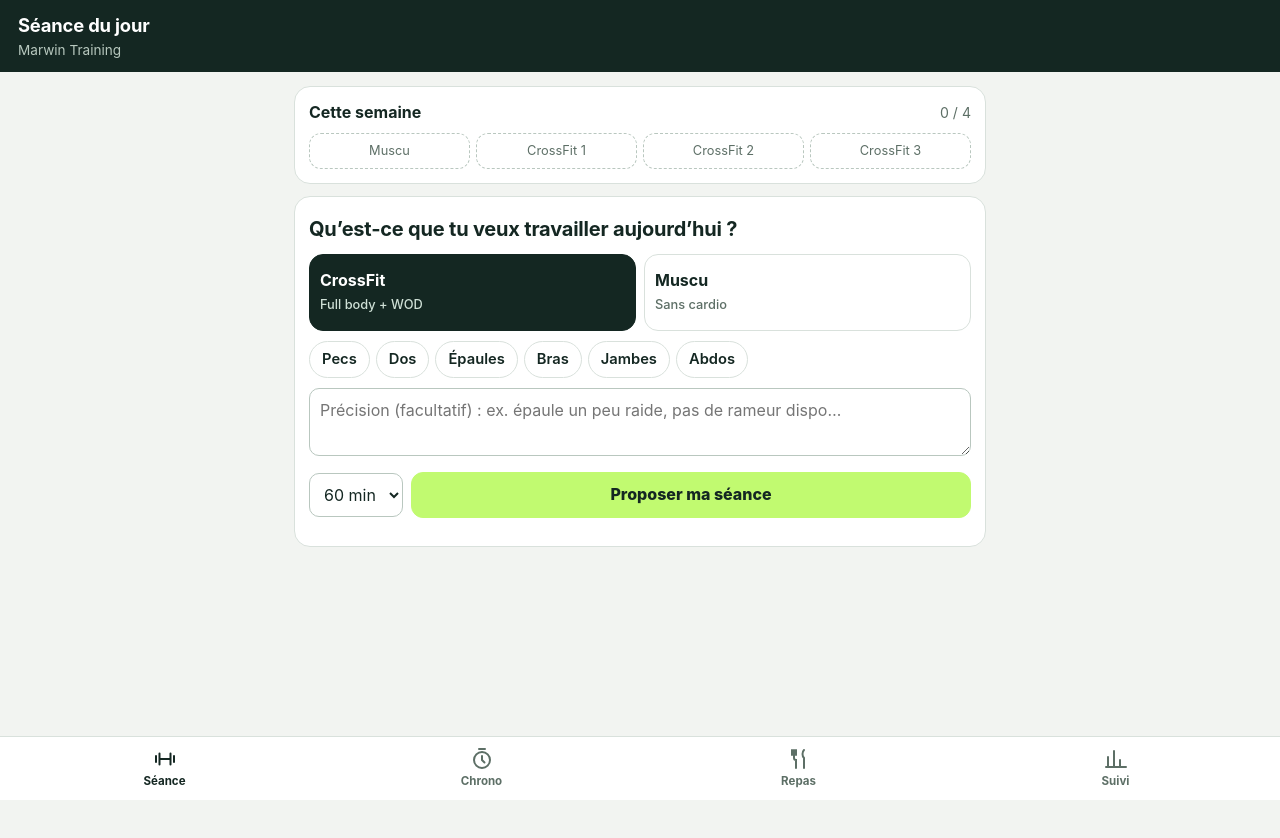
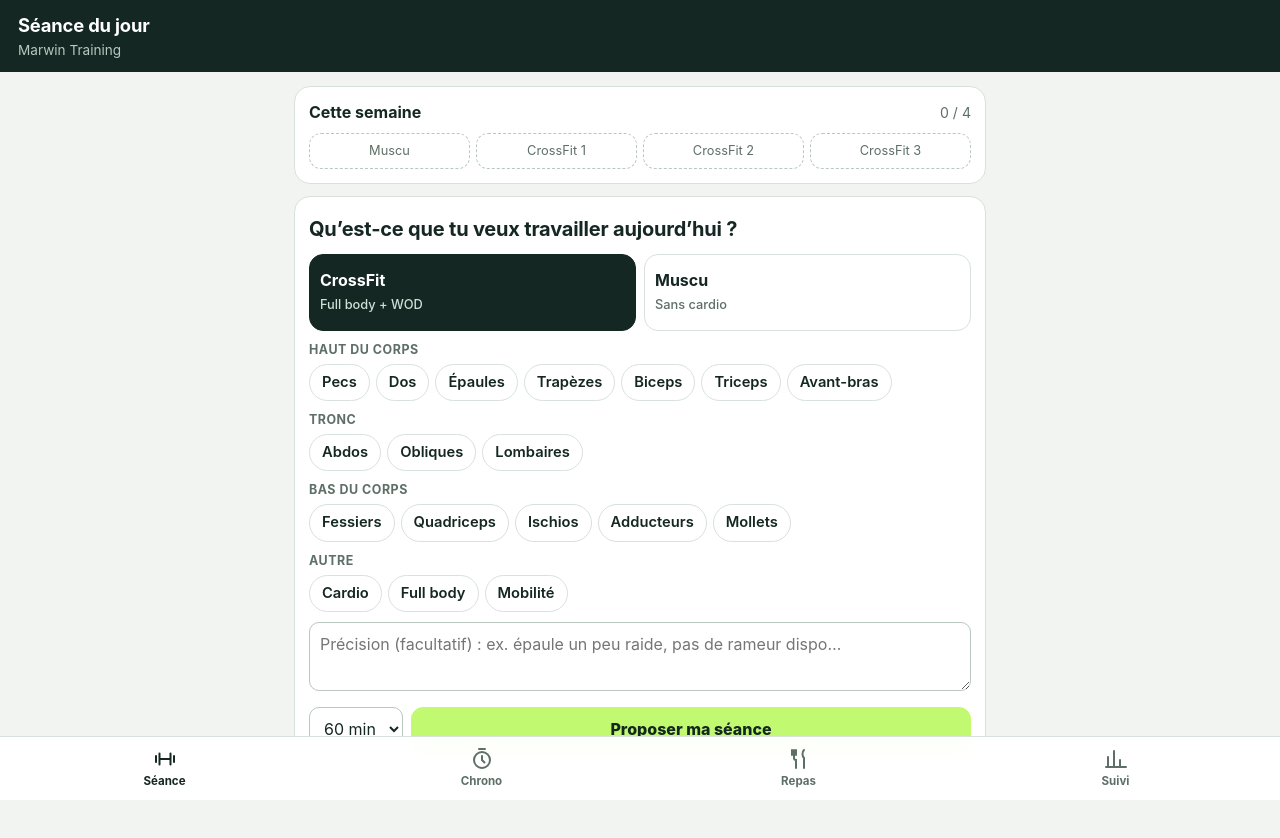
Before and after one commit to wingo95/marwin-training, a plain HTML site: page index.html in a window 1280 px wide. Before the commit the page ends 800 px from the top, so only its background shows below. Drawn offline with Linux system fonts and the light colour scheme.

Commit message:
Séance : toutes les zones musculaires + cardio

```diff
--- a/index.html
+++ b/index.html
@@ -29,7 +29,7 @@ main{padding:14px 14px calc(96px + env(safe-area-inset-bottom));max-width:720px;
 h2{font-size:1.25rem;margin:4px 0 10px;letter-spacing:-.01em}h3{font-size:1.05rem;margin:16px 0 6px}
 .card{background:var(--card);border:1px solid var(--line);border-radius:16px;padding:14px;margin:0 0 12px}
 .muted{color:var(--muted)}.small{font-size:.88rem}.row{display:flex;gap:8px;flex-wrap:wrap;align-items:center}.grow{flex:1}
-.chips{display:flex;flex-wrap:wrap;gap:6px}.chip{border-radius:999px;padding:7px 12px;font-size:.92rem}.chip.on{background:var(--ink);color:#fff;border-color:var(--ink)}
+.chips{display:flex;flex-wrap:wrap;gap:6px}.grp{margin:10px 0 5px;font-size:.78rem;font-weight:750;color:var(--muted);text-transform:uppercase;letter-spacing:.04em}.chip{border-radius:999px;padding:7px 12px;font-size:.92rem}.chip.on{background:var(--ink);color:#fff;border-color:var(--ink)}
 .status{font-weight:650;font-size:.9rem}.status.ok{color:var(--ok)}.status.warn{color:var(--warn)}
 nav.tabs{position:fixed;left:0;right:0;bottom:0;display:grid;grid-template-columns:repeat(4,1fr);background:rgba(255,255,255,.96);backdrop-filter:blur(10px);border-top:1px solid var(--line);padding:6px 6px calc(6px + env(safe-area-inset-bottom));z-index:20}
 nav.tabs a{text-decoration:none;color:var(--muted);display:flex;flex-direction:column;align-items:center;font-size:.72rem;font-weight:650;gap:2px;padding:4px 0}
@@ -87,9 +87,7 @@ details.set{background:#fff;border:1px solid var(--line);border-radius:14px;padd
       <button class="type" data-type="crossfit"><b>CrossFit</b><span>Full body + WOD</span></button>
       <button class="type" data-type="muscu"><b>Muscu</b><span>Sans cardio</span></button>
     </div>
-    <div class="chips" id="focus">
-      <button class="chip" data-f="pecs">Pecs</button><button class="chip" data-f="dos">Dos</button><button class="chip" data-f="épaules">Épaules</button><button class="chip" data-f="bras">Bras</button><button class="chip" data-f="jambes">Jambes</button><button class="chip" data-f="abdos">Abdos</button>
-    </div>
+    <div id="focus"><p class="grp">Haut du corps</p><div class="chips"><button class="chip" data-f="pecs">Pecs</button><button class="chip" data-f="dos">Dos</button><button class="chip" data-f="épaules">Épaules</button><button class="chip" data-f="trapèzes">Trapèzes</button><button class="chip" data-f="biceps">Biceps</button><button class="chip" data-f="triceps">Triceps</button><button class="chip" data-f="avant-bras">Avant-bras</button></div><p class="grp">Tronc</p><div class="chips"><button class="chip" data-f="abdos">Abdos</button><button class="chip" data-f="obliques">Obliques</button><button class="chip" data-f="lombaires">Lombaires</button></div><p class="grp">Bas du corps</p><div class="chips"><button class="chip" data-f="fessiers">Fessiers</button><button class="chip" data-f="quadriceps">Quadriceps</button><button class="chip" data-f="ischios">Ischios</button><button class="chip" data-f="adducteurs">Adducteurs</button><button class="chip" data-f="mollets">Mollets</button></div><p class="grp">Autre</p><div class="chips"><button class="chip" data-f="cardio">Cardio</button><button class="chip" data-f="full body">Full body</button><button class="chip" data-f="mobilité">Mobilité</button></div></div>
     <textarea id="ask" rows="2" placeholder="Précision (facultatif) : ex. épaule un peu raide, pas de rameur dispo…" style="margin-top:10px"></textarea>
     <div class="row" style="margin-top:10px"><select id="dur" style="width:auto"><option value="45">45 min</option><option value="60" selected>60 min</option><option value="75">75 min</option></select><button class="go grow" id="propose">Proposer ma séance</button></div>
     <p class="status" id="seanceMsg" role="status"></p>
```
